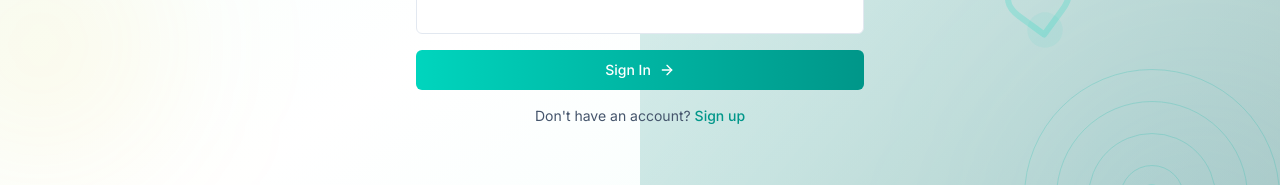
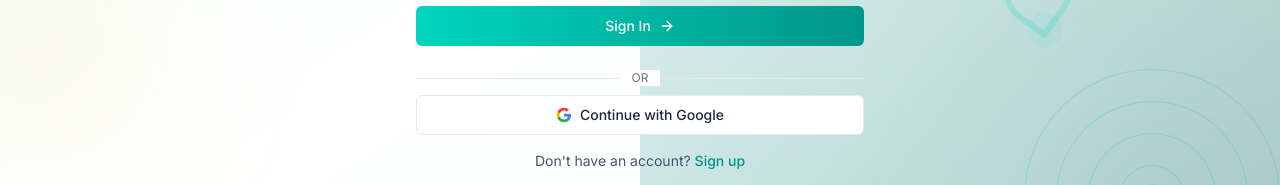
Before and after one commit to KraftX-Dev2025/tefline-product, a Next.js app: page /login in a window 1280 px wide. Shown: the part 555-740 px from the top of the page. Built offline with nearby package versions, Linux system fonts and the light colour scheme; no server answers.

Commit message:
Google Authentication

```diff
--- a/src/components/auth/login-form.tsx
+++ b/src/components/auth/login-form.tsx
@@ -7,13 +7,14 @@
 import { Button } from "@/components/ui/button";
 import { Input } from "@/components/ui/input";
 import { Label } from "@/components/ui/label";
-import { ArrowRight, Loader2 } from "lucide-react";
+import { ArrowRight, Loader2, Github } from "lucide-react";
 
 export default function LoginForm() {
     const router = useRouter();
     const [email, setEmail] = useState("");
     const [password, setPassword] = useState("");
     const [loading, setLoading] = useState(false);
+    const [googleLoading, setGoogleLoading] = useState(false);
     const [error, setError] = useState<string | null>(null);
     const [checkingSession, setCheckingSession] = useState(true);
 
@@ -54,6 +55,26 @@
             setError(error.message || "An error occurred during login");
         } finally {
             setLoading(false);
+        }
+    };
+
+    const handleGoogleSignIn = async () => {
+        setGoogleLoading(true);
+        setError(null);
+
+        try {
+            const supabase = createClient();
+            const { error } = await supabase.auth.signInWithOAuth({
+                provider: "google",
+                options: {
+                    redirectTo: `${window.location.origin}/onboarding`,
+                },
+            });
+
+            if (error) throw error;
+        } catch (error: any) {
+            setError(error.message || "An error occurred during Google sign in");
+            setGoogleLoading(false);
         }
     };
 
@@ -114,6 +135,47 @@
                 )}
             </Button>
 
+            <div className="relative flex items-center justify-center my-4">
+                <div className="border-t border-gray-200 w-full"></div>
+                <div className="bg-white px-3 text-xs text-gray-500 absolute">
+                    OR
+                </div>
+            </div>
+
+            <Button
+                type="button"
+                variant="outline"
+                className="w-full"
+                onClick={handleGoogleSignIn}
+                disabled={googleLoading}
+            >
+                {googleLoading ? (
+                    <Loader2 className="h-4 w-4 animate-spin mr-2" />
+                ) : (
+                    <>
+                        <svg className="h-4 w-4 mr-2" viewBox="0 0 24 24">
+                            <path
+                                d="M22.56 12.25c0-.78-.07-1.53-.2-2.25H12v4.26h5.92c-.26 1.37-1.04 2.53-2.21 3.31v2.77h3.57c2.08-1.92 3.28-4.74 3.28-8.09z"
+                                fill="#4285F4"
+                            />
+                            <path
+                                d="M12 23c2.97 0 5.46-.98 7.28-2.66l-3.57-2.77c-.98.66-2.23 1.06-3.71 1.06-2.86 0-5.29-1.93-6.16-4.53H2.18v2.84C3.99 20.53 7.7 23 12 23z"
+                                fill="#34A853"
+                            />
+                            <path
+                                d="M5.84 14.09c-.22-.66-.35-1.36-.35-2.09s.13-1.43.35-2.09V7.07H2.18C1.43 8.55 1 10.22 1 12s.43 3.45 1.18 4.93l2.85-2.22.81-.62z"
+                                fill="#FBBC05"
+                            />
+                            <path
+                                d="M12 5.38c1.62 0 3.06.56 4.21 1.64l3.15-3.15C17.45 2.09 14.97 1 12 1 7.7 1 3.99 3.47 2.18 7.07l3.66 2.84c.87-2.6 3.3-4.53 6.16-4.53z"
+                                fill="#EA4335"
+                            />
+                        </svg>
+                        Continue with Google
+                    </>
+                )}
+            </Button>
+
             <div className="text-center text-sm">
                 <span className="text-slate-600">Don't have an account?</span>{" "}
                 <Link
--- a/src/components/auth/register-form.tsx
+++ b/src/components/auth/register-form.tsx
@@ -2,6 +2,7 @@
 
 import { useEffect, useState } from "react";
 import { useRouter } from "next/navigation";
+import Link from "next/link";
 import { createClient } from "@/utils/supabase/client";
 import { Button } from "@/components/ui/button";
 import { Input } from "@/components/ui/input";
@@ -14,6 +15,7 @@
     const [email, setEmail] = useState("");
     const [password, setPassword] = useState("");
     const [loading, setLoading] = useState(false);
+    const [googleLoading, setGoogleLoading] = useState(false);
     const [error, setError] = useState<string | null>(null);
     const [success, setSuccess] = useState(false);
     const [checkingSession, setCheckingSession] = useState(true);
@@ -52,12 +54,13 @@
                     emailRedirectTo: `${window.location.origin}/profile`,
                 },
             });
-            setSuccess(true);
+
             if (error) {
                 setError(error.message);
                 return;
             }
 
+            setSuccess(true);
         } catch (err) {
             console.error("Registration error:", err);
             setError("An unexpected error occurred");
@@ -67,7 +70,7 @@
     };
 
     const handleGoogleSignUp = async () => {
-        setLoading(true);
+        setGoogleLoading(true);
         setError(null);
 
         try {
@@ -75,22 +78,20 @@
             const { error } = await supabase.auth.signInWithOAuth({
                 provider: "google",
                 options: {
-                    redirectTo: `${window.location.origin}/profile`,
+                    redirectTo: `${window.location.origin}/onboarding`,
                 },
             });
 
             if (error) {
                 throw error;
             }
-
-            setSuccess(true);
         } catch (error: any) {
-            /* eslint-disable @typescript-eslint/no-explicit-any */
-            setError(error.message || "An error occurred during registration");
-        } finally {
-            setLoading(false);
+            setError(error.message || "An error occurred during Google sign up");
+            setGoogleLoading(false);
         }
     };
+
+    if (checkingSession) return null;
 
     if (success) {
         return (
@@ -174,6 +175,56 @@
                 )}
             </Button>
 
+            <div className="relative flex items-center justify-center my-4">
+                <div className="border-t border-gray-200 w-full"></div>
+                <div className="bg-white px-3 text-xs text-gray-500 absolute">
+                    OR
+                </div>
+            </div>
+
+            <Button
+                type="button"
+                variant="outline"
+                className="w-full"
+                onClick={handleGoogleSignUp}
+                disabled={googleLoading}
+            >
+                {googleLoading ? (
+                    <Loader2 className="h-4 w-4 animate-spin mr-2" />
+                ) : (
+                    <>
+                        <svg className="h-4 w-4 mr-2" viewBox="0 0 24 24">
+                            <path
+                                d="M22.56 12.25c0-.78-.07-1.53-.2-2.25H12v4.26h5.92c-.26 1.37-1.04 2.53-2.21 3.31v2.77h3.57c2.08-1.92 3.28-4.74 3.28-8.09z"
+                                fill="#4285F4"
+                            />
+                            <path
+                                d="M12 23c2.97 0 5.46-.98 7.28-2.66l-3.57-2.77c-.98.66-2.23 1.06-3.71 1.06-2.86 0-5.29-1.93-6.16-4.53H2.18v2.84C3.99 20.53 7.7 23 12 23z"
+                                fill="#34A853"
+                            />
+                            <path
+                                d="M5.84 14.09c-.22-.66-.35-1.36-.35-2.09s.13-1.43.35-2.09V7.07H2.18C1.43 8.55 1 10.22 1 12s.43 3.45 1.18 4.93l2.85-2.22.81-.62z"
+                                fill="#FBBC05"
+                            />
+                            <path
+                                d="M12 5.38c1.62 0 3.06.56 4.21 1.64l3.15-3.15C17.45 2.09 14.97 1 12 1 7.7 1 3.99 3.47 2.18 7.07l3.66 2.84c.87-2.6 3.3-4.53 6.16-4.53z"
+                                fill="#EA4335"
+                            />
+                        </svg>
+                        Continue with Google
+                    </>
+                )}
+            </Button>
+
+            <div className="text-center text-sm">
+                <span className="text-slate-600">Already have an account?</span>{" "}
+                <Link
+                    href="/login"
+                    className="text-teal-600 hover:underline font-medium"
+                >
+                    Sign in
+                </Link>
+            </div>
         </form>
     );
 }
```
